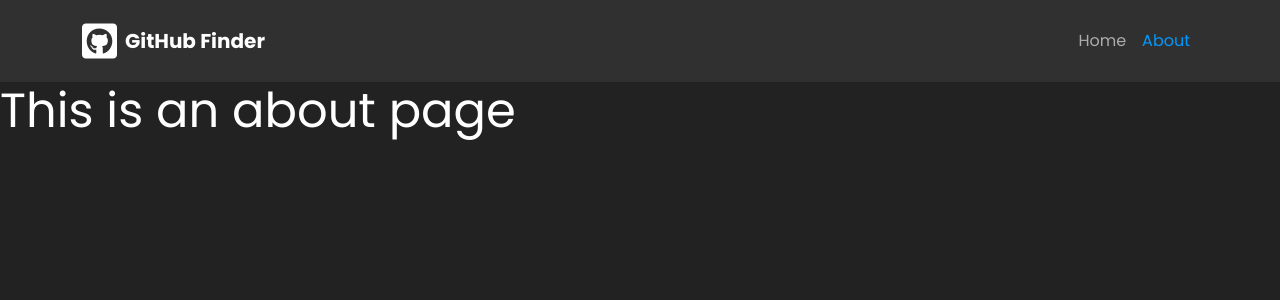
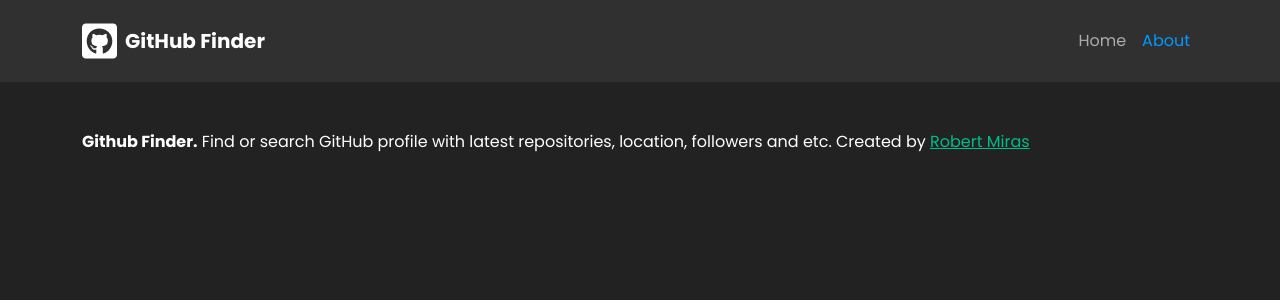
Before and after one commit to mirasrobert/github-finder, a Vue app: page /about in a window 1280 px wide. Shown: the top 300 px of the page. Built offline with nearby package versions, Linux system fonts and the light colour scheme.

Commit message:
add about page

```diff
--- a/src/views/About.vue
+++ b/src/views/About.vue
@@ -1,5 +1,14 @@
 <template>
-  <div class="about">
-    <h1>This is an about page</h1>
+  <div class="container">
+    <div class="row justify-content-center mt-5">
+      <div class="col">
+        <span class="fw-bold">Github Finder.</span> Find or search GitHub
+        profile with latest repositories, location, followers and etc. Created
+        by
+        <span>
+          <a href="https://github.com/mirasrobert">Robert Miras</a>
+        </span>
+      </div>
+    </div>
   </div>
 </template>
```
